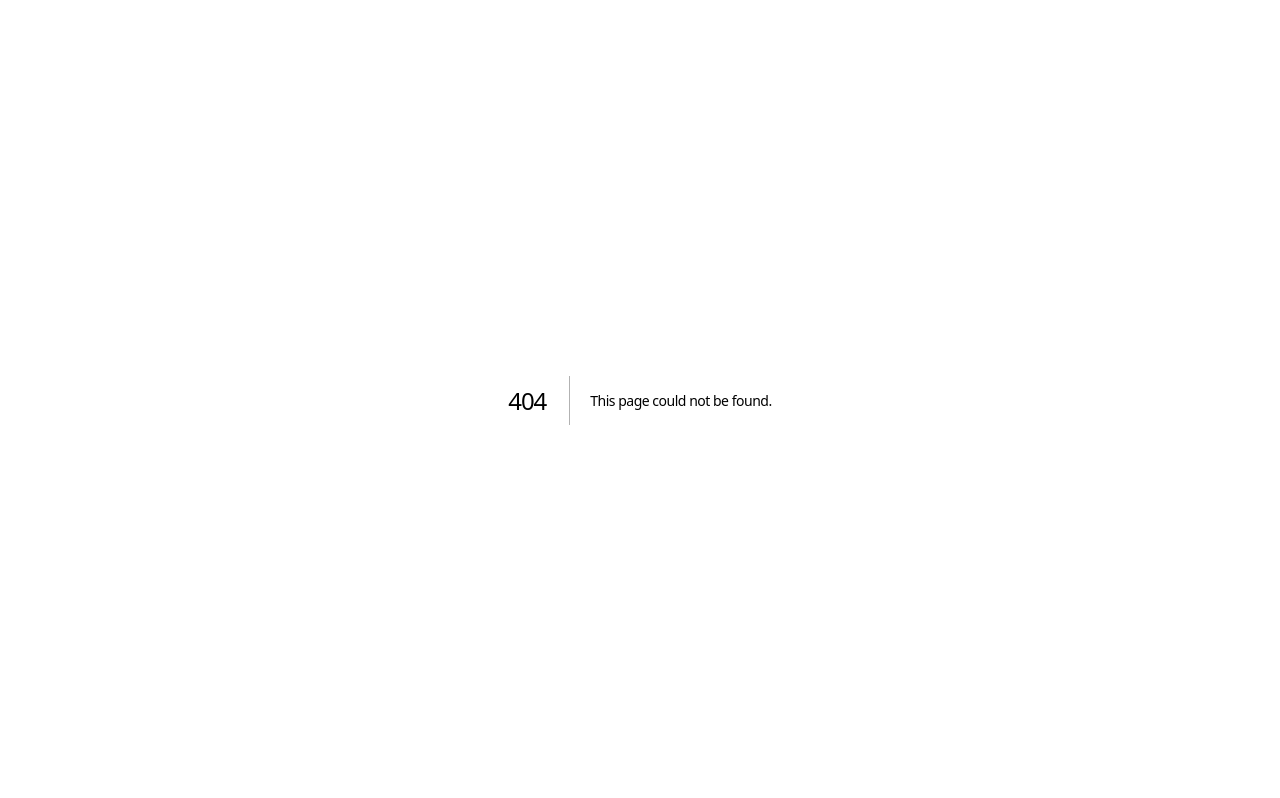
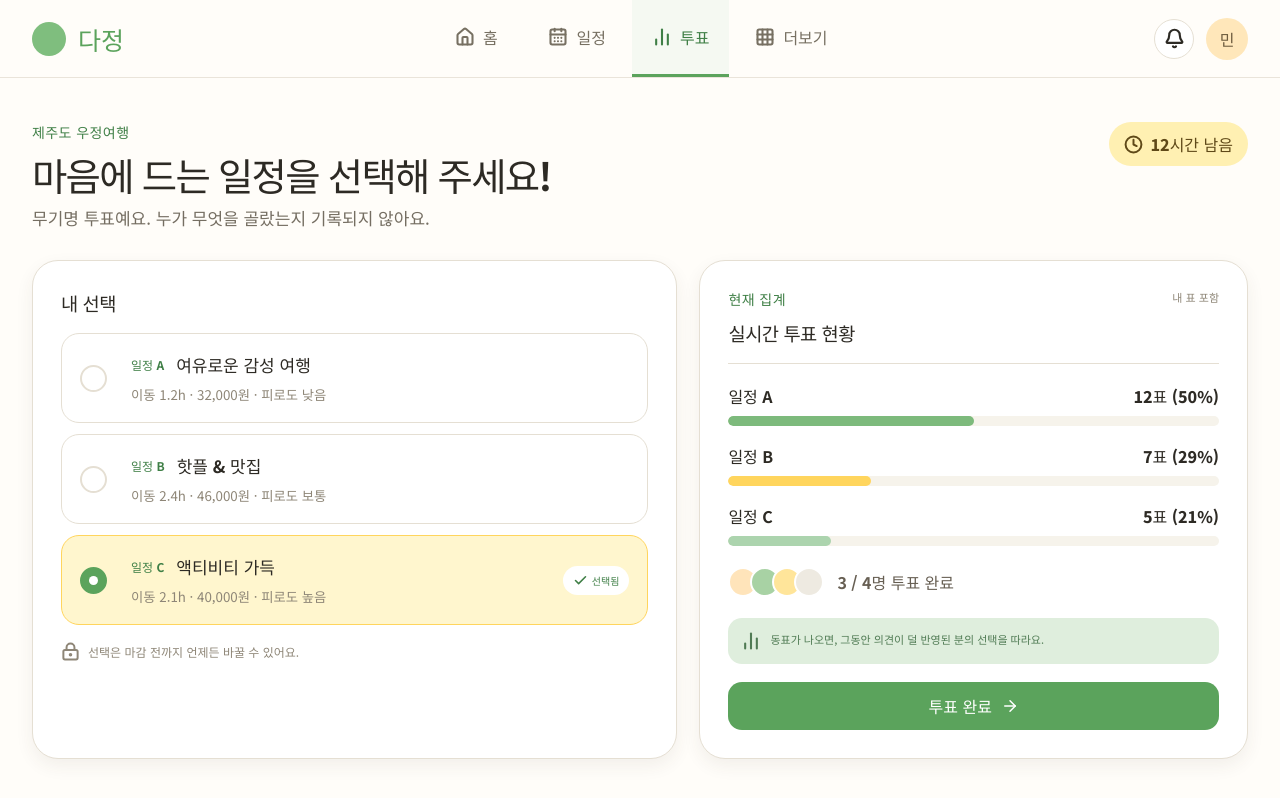
Before and after one commit to ChungNam-DEVELOPERS/Dajeong, a Next.js app in the folder frontend/: page /trips/jeju-friendship/vote in a window 1280 px wide. Before the commit this address had no page. Shown: the top 798 px of the page. Built offline with nearby package versions, Linux system fonts and the light colour scheme.

Commit message:
feat: 일정 투표 페이지 UI 구현

```diff
--- a/frontend/app/globals.css
+++ b/frontend/app/globals.css
@@ -5,3 +5,4 @@
 @import "../components/dajeong/styles/invite.css";
 @import "../components/dajeong/styles/preferences.css";
 @import "../components/dajeong/styles/recommendations.css";
+@import "../components/dajeong/styles/vote.css";
--- /dev/null
+++ b/frontend/app/trips/jeju-friendship/vote/page.tsx
@@ -0,0 +1,11 @@
+import type { Metadata } from "next";
+
+import { VoteScreen } from "@/components/dajeong/screens/vote-screen";
+
+export const metadata: Metadata = {
+  title: "일정 투표 | 다정",
+};
+
+export default function VotePage() {
+  return <VoteScreen />;
+}
--- /dev/null
+++ b/frontend/components/dajeong/screens/vote-screen.tsx
@@ -0,0 +1,121 @@
+"use client";
+
+import { useState } from "react";
+import Link from "next/link";
+import {
+  ArrowRight,
+  ChartNoAxesColumn,
+  Check,
+  Clock,
+  LockKeyhole,
+} from "lucide-react";
+
+import { AppShell } from "../app-shell";
+import { AvatarStack, PageTitle } from "../common";
+import { ITINERARIES, type Itinerary } from "../data/itineraries";
+import { ROUTES } from "../routes";
+
+const VOTE_TOTALS: Record<Itinerary["id"], [number, number]> = {
+  A: [12, 50],
+  B: [7, 29],
+  C: [5, 21],
+};
+
+export function VoteScreen() {
+  const [choice, setChoice] = useState<Itinerary["id"]>("C");
+
+  return (
+    <AppShell screen="vote">
+      <main className="app-page page-shell vote-page">
+        <PageTitle
+          eyebrow="제주도 우정여행"
+          title="마음에 드는 일정을 선택해 주세요!"
+          body="무기명 투표예요. 누가 무엇을 골랐는지 기록되지 않아요."
+          action={
+            <div className="countdown">
+              <Clock size={19} strokeWidth={2.5} />
+              <span>12시간 남음</span>
+            </div>
+          }
+        />
+
+        <div className="vote-grid">
+          <section className="vote-options panel">
+            <h3>내 선택</h3>
+            {ITINERARIES.map((trip) => {
+              const selected = choice === trip.id;
+
+              return (
+                <button
+                  key={trip.id}
+                  className={`vote-option ${selected ? "selected" : ""}`}
+                  aria-pressed={selected}
+                  onClick={() => setChoice(trip.id)}
+                >
+                  <span className="radio">{selected ? <span /> : null}</span>
+                  <div>
+                    <p>
+                      <b>일정 {trip.id}</b>
+                      <strong>{trip.title}</strong>
+                    </p>
+                    <small>
+                      이동 {trip.travel} · {trip.budget} · 피로도 {trip.fatigue}
+                    </small>
+                  </div>
+                  {selected ? (
+                    <span className="selection-label">
+                      <Check size={15} strokeWidth={2.5} />선택됨
+                    </span>
+                  ) : null}
+                </button>
+              );
+            })}
+            <div className="anonymous-note">
+              <LockKeyhole size={19} strokeWidth={2.5} />
+              <span>선택은 마감 전까지 언제든 바꿀 수 있어요.</span>
+            </div>
+          </section>
+
+          <aside className="vote-results panel">
+            <div className="panel-title">
+              <div>
+                <p className="eyebrow">현재 집계</p>
+                <h3>실시간 투표 현황</h3>
+              </div>
+              <span>내 표 포함</span>
+            </div>
+            <div className="result-bars">
+              {Object.entries(VOTE_TOTALS).map(([id, [count, percent]]) => (
+                <div className="result-row" key={id}>
+                  <div>
+                    <strong>일정 {id}</strong>
+                    <span>
+                      {count}표 ({percent}%)
+                    </span>
+                  </div>
+                  <div className="result-track">
+                    <span
+                      className={`bar-${id.toLowerCase()}`}
+                      style={{ width: `${percent}%` }}
+                    />
+                  </div>
+                </div>
+              ))}
+            </div>
+            <div className="voter-summary">
+              <AvatarStack compact />
+              <strong>3 / 4명 투표 완료</strong>
+            </div>
+            <div className="fairness-note">
+              <ChartNoAxesColumn size={20} strokeWidth={2.5} />
+              <p>동표가 나오면, 그동안 의견이 덜 반영된 분의 선택을 따라요.</p>
+            </div>
+            <Link className="btn btn-primary full" href={ROUTES.confirmed}>
+              투표 완료 <ArrowRight size={18} />
+            </Link>
+          </aside>
+        </div>
+      </main>
+    </AppShell>
+  );
+}
--- /dev/null
+++ b/frontend/components/dajeong/styles/vote.css
@@ -0,0 +1,31 @@
+.countdown { background: var(--yellow-pale); color: #5f4918; border-radius: 999px; padding: 10px 15px; display: flex; align-items: center; gap: 7px; font-weight: 800; }
+.vote-grid { display: grid; grid-template-columns: 1fr .85fr; gap: 22px; }
+.vote-options, .vote-results { padding: 28px; }
+.vote-options > h3 { margin-bottom: 17px; }
+.vote-option { width: 100%; min-height: 90px; display: grid; grid-template-columns: 38px 1fr auto; align-items: center; gap: 13px; text-align: left; border: 1.5px solid var(--line); background: white; border-radius: 18px; padding: 16px 18px; cursor: pointer; margin-bottom: 11px; }
+.vote-option.selected { border-color: var(--yellow); background: #fff6ce; }
+.radio { width: 27px; height: 27px; border: 2px solid var(--line); border-radius: 50%; display: grid; place-items: center; }
+.vote-option.selected .radio { border-color: var(--green); background: var(--green); }
+.radio > span { width: 9px; height: 9px; background: white; border-radius: 50%; }
+.vote-option p { margin: 0 0 4px; display: flex; gap: 12px; align-items: center; }
+.vote-option p b { color: var(--green-dark); font-size: 12px; }
+.vote-option p strong { font-size: 17px; }
+.vote-option small { color: var(--muted); }
+.selection-label { display: flex; gap: 4px; align-items: center; color: var(--green-dark); background: white; border-radius: 999px; padding: 7px 10px; font-size: 10px; font-weight: 800; }
+.anonymous-note { display: flex; gap: 8px; align-items: center; margin-top: 17px; color: var(--muted); font-size: 12px; }
+.vote-results .panel-title { padding-bottom: 17px; border-bottom: 1px solid var(--line); }
+.vote-results .panel-title span { color: var(--muted); font-size: 11px; }
+.result-bars { margin: 20px 0; display: grid; gap: 18px; }
+.result-row > div:first-child { display: flex; justify-content: space-between; margin-bottom: 8px; }
+.result-row span { font-weight: 800; }
+.result-track { height: 10px; background: var(--cream); border-radius: 999px; overflow: hidden; }
+.result-track span { height: 100%; display: block; border-radius: inherit; }
+.bar-a { background: #7dba7c; }
+.bar-b { background: var(--yellow); }
+.bar-c { background: #acd4ae; }
+.voter-summary { display: flex; align-items: center; gap: 13px; margin: 21px 0; color: #675f53; }
+.vote-results .fairness-note { margin-bottom: 18px; }
+
+@media (max-width: 1050px) {
+  .vote-grid { grid-template-columns: 1fr; }
+}
```
Also changed, not shown: 1 other file (tests, documents, lock files or other folders).
